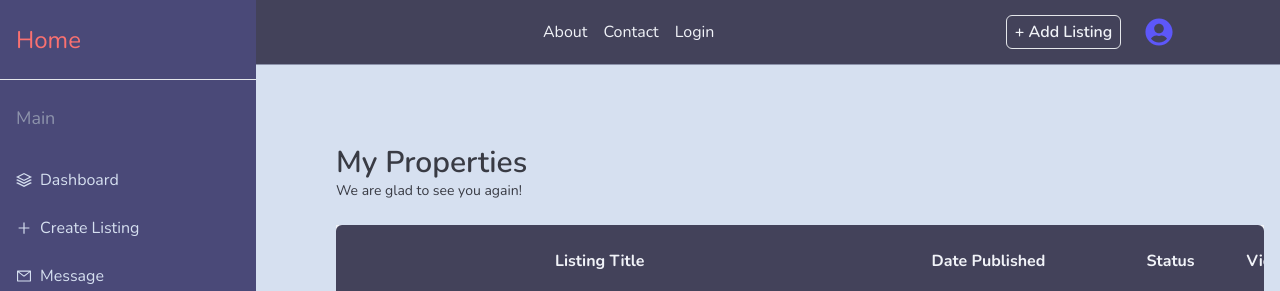
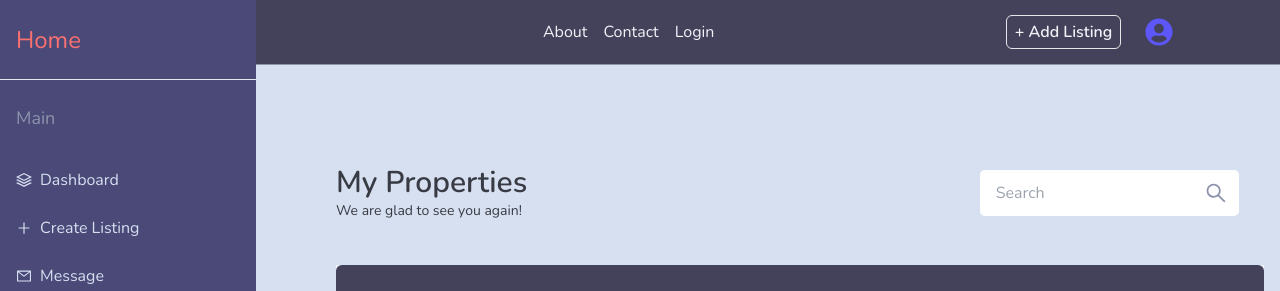
Before and after one commit to skynette/home, a React (Vite) app: page /properties in a window 1280 px wide. Shown: the top 291 px of the page. Built offline with nearby package versions, Linux system fonts and the light colour scheme.

Commit message:
Update index.jsx

```diff
--- a/src/components/Properties/index.jsx
+++ b/src/components/Properties/index.jsx
@@ -2,7 +2,7 @@ import React from 'react'
 import { useState, useEffect } from 'react'
 import cardGroup from '../../constants/cards'
 import CardV4 from '../CardV4'
-import { AiOutlineEdit, AiFillCaretLeft, AiFillCaretRight } from 'react-icons/ai'
+import { AiOutlineEdit, AiFillCaretLeft, AiFillCaretRight, AiOutlineSearch } from 'react-icons/ai'
 import { BsTrash } from 'react-icons/bs'
 import Copyright from '../Copyright'
 
@@ -38,13 +38,24 @@ const Properties = () => {
   return (
     <>
       <div className='p-4 md:p-20 md:pt-10 md:pr-4 font-main'>
-      <div className='mb-6'>
+        <div className='mb-6 md:flex md:items-center md:justify-between'>
+          <div>
           <h3 className='text-3xl font-semibold text-body-800 md:mt-10'>My Properties</h3>
           <p className='text-sm font-thin text-body-800'>We are glad to see you again!</p>
           </div>
+          <div className='relative p-6 md:basis-1/3 md:mt-10'>
+            <input
+              className='w-full h-12 rounded-md outline-none px-4 pr-[17%] text-body-800 border border-body-400'
+              placeholder='Search'
+            />
+            <div className='h-12 w-[15%] rounded-e-md text-body-800 bg-white border-r border-t border-b border-body-400 absolute right-6 top-6 z-10 flex justify-center items-center search hover:border-cred-500'>
+              <AiOutlineSearch className='text-body-500 h-6 w-6 searchicon' />
+            </div>
+          </div>
+        </div>
           <div className='bg-body-300'>
             <div className='w-full overflow-x-auto rounded-md'>
-          <table className='w-[1055px]'>
+              <table className='w-[1055px] min-h-[90vh]'>
                 <tr className='bg-cblue-1000'>
                   <th className='py-6 text-body-300 w-[40%] md:w-[50%]'>Listing Title</th>
                   <th className='text-body-300'>Date Published</th>
@@ -123,7 +134,7 @@ const Properties = () => {
             </div>
           </div>
         </div>
-    <Copyright/>
+        <Copyright />
       </>
       )
 }
```
Lines whose indentation alone changed are shown as unchanged.
